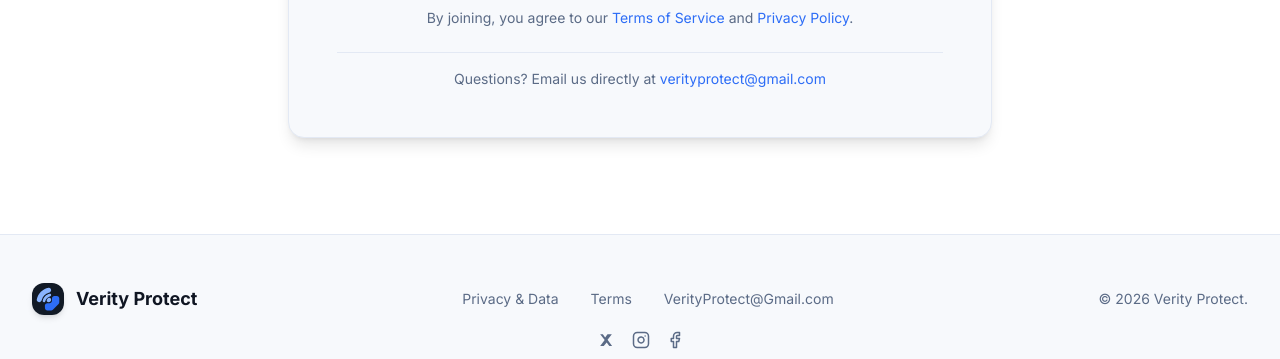
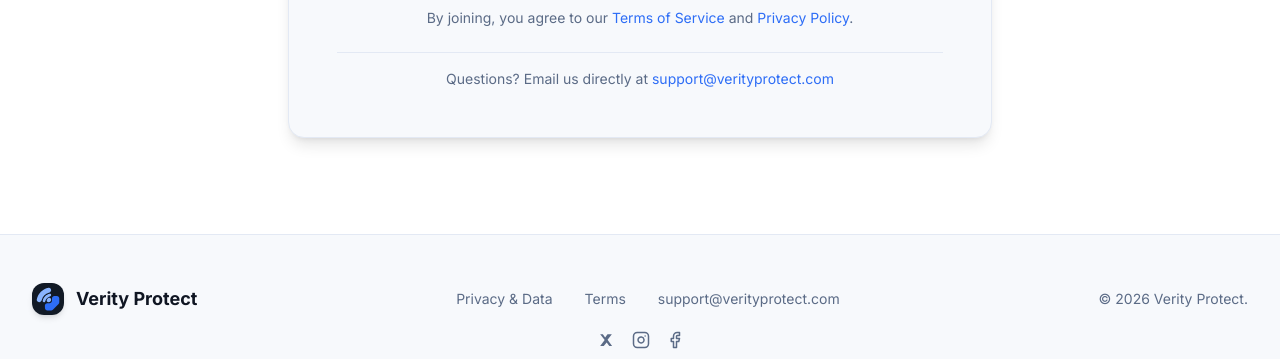
Before and after one commit to SynisterSage/verityweb, a React (Vite) app: page /waitlist in a window 1280 px wide. Shown: the part 6146-6505 px from the top of the page. Built offline with nearby package versions, Linux system fonts and the light colour scheme.

Commit message:
fixed support email

```diff
--- a/components/layout/Footer.tsx
+++ b/components/layout/Footer.tsx
@@ -87,7 +87,7 @@ export const Footer: React.FC = () => {
             <div className="flex flex-wrap justify-center gap-6 md:gap-8 text-sm text-light-muted dark:text-dark-muted">
               <button onClick={handlePrivacyClick} className="hover:text-light-text dark:hover:text-dark-text transition-colors">Privacy & Data</button>
               <button onClick={handleTermsClick} className="hover:text-light-text dark:hover:text-dark-text transition-colors">Terms</button>
-              <a href="mailto:verityprotect@gmail.com" className="hover:text-light-text dark:hover:text-dark-text transition-colors">VerityProtect@Gmail.com</a>
+              <a href="mailto:support@verityprotect.com" className="hover:text-light-text dark:hover:text-dark-text transition-colors">support@verityprotect.com</a>
             </div>
 
             {/* Copyright - Visible on Desktop in this row */}
--- a/components/legal/PrivacyPolicy.tsx
+++ b/components/legal/PrivacyPolicy.tsx
@@ -162,7 +162,7 @@ export const PrivacyPolicy: React.FC = () => {
         <section className="border-t border-light-border dark:border-dark-border pt-12 mt-12">
            <h2 className="text-2xl font-bold text-light-text dark:text-dark-text mb-4">Contact Us</h2>
            <p className="text-light-muted dark:text-dark-muted">
-             If you have any questions about this Privacy Policy, please contact us at <a href="mailto:verityprotect@gmail.com" className="text-brand-blue hover:underline">verityprotect@gmail.com</a>.
+             If you have any questions about this Privacy Policy, please contact us at <a href="mailto:support@verityprotect.com" className="text-brand-blue hover:underline">support@verityprotect.com</a>.
            </p>
         </section>
       </div>
--- a/components/legal/TermsOfService.tsx
+++ b/components/legal/TermsOfService.tsx
@@ -97,7 +97,7 @@ export const TermsOfService: React.FC = () => {
         <section className="space-y-4">
           <h2 className="text-xl font-bold text-brand-blue">10. Contact</h2>
           <p className="leading-relaxed">
-            Questions about these Terms can be sent to <a href="mailto:verityprotect@gmail.com" className="text-brand-blue hover:underline">verityprotect@gmail.com</a>.
+            Questions about these Terms can be sent to <a href="mailto:support@verityprotect.com" className="text-brand-blue hover:underline">support@verityprotect.com</a>.
           </p>
         </section>
 
--- a/components/sections/Waitlist.tsx
+++ b/components/sections/Waitlist.tsx
@@ -57,7 +57,7 @@ export const Waitlist: React.FC = () => {
     } catch (err) {
       console.error(err);
       setStatus('idle');
-      alert('There was an error submitting the form. Please try again or email verityprotect@gmail.com');
+      alert('There was an error submitting the form. Please try again or email support@verityprotect.com');
     }
   };
 
@@ -255,7 +255,7 @@ export const Waitlist: React.FC = () => {
             </p>
 
             <p className="pt-4 text-center text-sm text-light-muted dark:text-dark-muted border-t border-light-border dark:border-dark-border mt-6">
-               Questions? Email us directly at <a href="mailto:verityprotect@gmail.com" className="text-brand-blue hover:underline">verityprotect@gmail.com</a>
+               Questions? Email us directly at <a href="mailto:support@verityprotect.com" className="text-brand-blue hover:underline">support@verityprotect.com</a>
             </p>
           </form>
         )}
```
